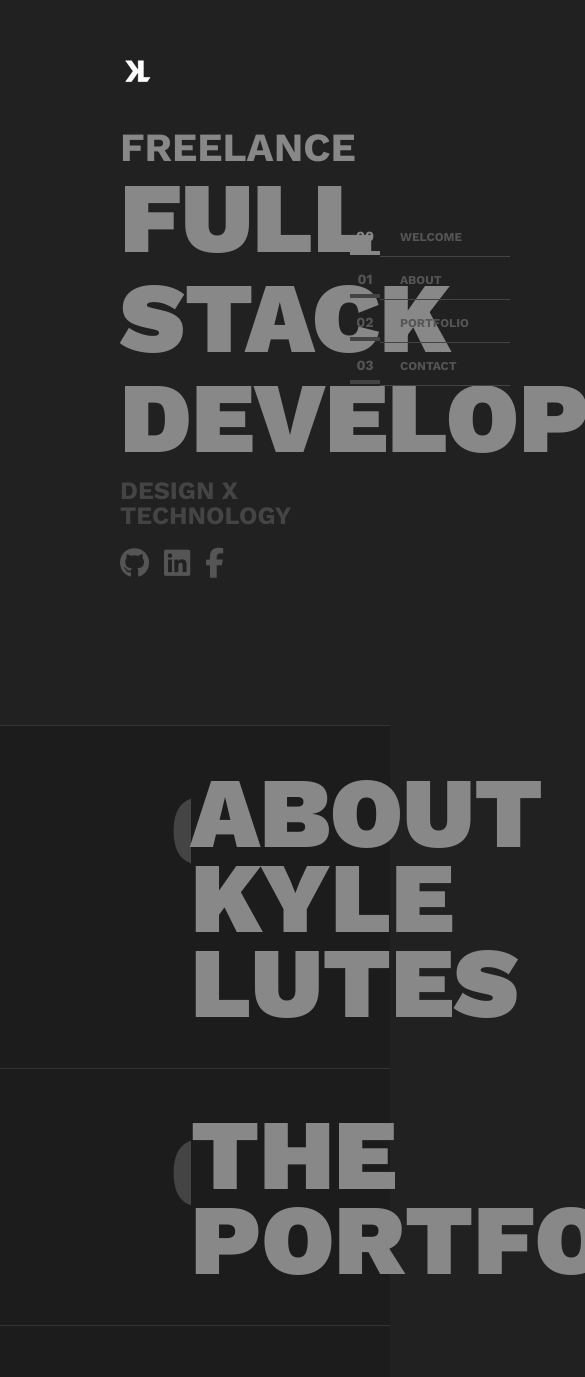
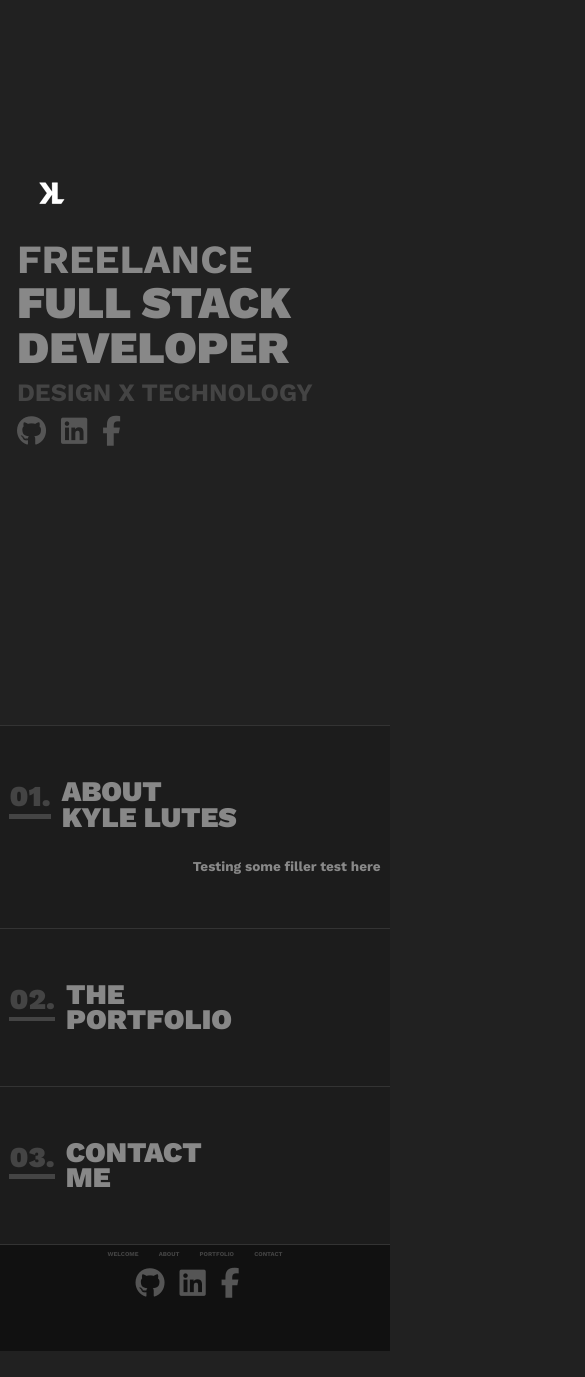
Before and after one commit to justlutes/portfolio-2.0, a React (Create React App) app: page / in a window 390 px wide. Shown: the part 127-1504 px from the top of the page, 585 px wide, since content can reach past the window. After the commit the page ends 1478 px from the top, so only its background shows below. Built offline with nearby package versions, Linux system fonts and the light colour scheme.

Commit message:
mobile styles setup

```diff
--- a/src/assets/index.css
+++ b/src/assets/index.css
@@ -17,9 +17,15 @@ body {
 
 :root {
   background-color: #212121;
-  font-size: 62.5%;
+  font-size: 23.5%;
 }
 
 h1 {
   font-weight: 900;
 }
+
+@media all and (min-width: 50em) {
+  :root {
+    font-size: 62.5%;
+  }
+}
--- /dev/null
+++ b/src/atoms/SectionTagLine.js
@@ -0,0 +1,16 @@
+import React from "react";
+import styled from "styled-components";
+
+const SectionTagLine = ({ text }) => {
+  return <Wrapper>{text}</Wrapper>;
+};
+
+const Wrapper = styled.div`
+    font-size: calc(2rem + (3 - 2) * (100vw - 32rem)/ (76.8 - 32));
+    font-weight: 600;
+    line-height: 1.3;
+    text-align: right;
+    margin-top: calc(4rem + (6 - 4) * (100vw - 32rem)/ (76.8 - 32));
+`;
+
+export default SectionTagLine;
--- a/src/molecules/SectionHeader.js
+++ b/src/molecules/SectionHeader.js
@@ -3,7 +3,6 @@ import styled from "styled-components";
 
 const Sectionheader = ({ number, top, bottom }) => {
   return (
-    <Container>
     <TitleContainer>
       <NumberContainer>
         <SectionNumber>
@@ -18,21 +17,21 @@ const Sectionheader = ({ number, top, bottom }) => {
         <Title>{bottom}</Title>
       </SectionTitle>
     </TitleContainer>
-    </Container>
   );
 };
 
-const Container = styled.div`padding: 0 5rem;`;
-
 const TitleContainer = styled.div`
-  padding-left: 12rem;
+  padding-left: 0;
   display: flex;
   flex-direction: row;
+  @media all and (min-width: 50em) {
+    padding-left: 12rem;
+  }
 `;
 
 const SectionTitle = styled.div`
-  font-size: 10rem;
-  line-height: 0.85;
+  font-size: calc(3.4rem + (6 - 3.4) * (100vw - 32rem)/ (76.8 - 32));
+  line-height: 0.9;
   color: #888;
   font-weight: 900;
   display: flex;
@@ -48,16 +47,22 @@ const Title = styled.span`
 const NumberContainer = styled.div`
   display: flex;
   flex-direction: column;
+  padding-right: 3rem;
+  overflow: hidden;
+  @media all and (min-width: 50em) {
     padding-right: calc(2rem + (2.5 - 2) * (100vw - 32rem)/ (76.8 - 32));
-  overflow: hidden;
+  }
 `;
 
 const SectionNumber = styled.span`
-  font-size: 10rem;
+  font-size: calc(3.2rem + (6 - 3.2) * (100vw - 32rem)/ (76.8 - 32));
   line-height: 1.2;
   color: #444;
   font-weight: 900;
   display: flex;
+  @media all and (min-width: 50em) {
+    font-size: 10rem;
+  }
 `;
 
 const NumberPart = styled.span`
@@ -67,7 +72,7 @@ const NumberPart = styled.span`
 
 const NumberLine = styled.span`
   transform: matrix(1, 0, 0, 1, 0, 0);
-  height: 1.5rem;
+  height: calc(.5rem + (1 - .5) * (100vw - 32rem)/ (76.8 - 32));;
   background-color: #444;
   display: inline-block;
 `;
--- a/src/organisms/Footer.js
+++ b/src/organisms/Footer.js
@@ -53,6 +53,7 @@ const List = styled.ul`
   align-items: center;
   list-style: none;
   width: 50%;
+  padding: 0;
 `;
 
 export default Footer;
--- a/src/organisms/Navigation.js
+++ b/src/organisms/Navigation.js
@@ -57,12 +57,15 @@ class Navigation extends React.Component {
 }
 
 const Wrapper = styled.ul`
+display: none;
+@media all and (min-width: 50em) {
   display: block;
   position: fixed;
   top: 50vh;
   right: 0;
   list-style: none;
   transform: translateY(-50%);
+}
 `;
 
 export default Navigation;
--- a/src/templates/About.js
+++ b/src/templates/About.js
@@ -3,6 +3,7 @@ import styled from "styled-components";
 import { Element } from "react-scroll";
 
 import SectionHeader from "../molecules/SectionHeader";
+import SectionTagLine from "../atoms/SectionTagLine";
 
 class About extends React.Component {
   render() {
@@ -10,6 +11,7 @@ class About extends React.Component {
       <Element name="about">
         <Wrapper>
           <SectionHeader number="1" top="About" bottom="Kyle Lutes" />
+          <SectionTagLine text="Testing some filler test here" />
         </Wrapper>
       </Element>
     );
@@ -21,6 +23,8 @@ const Wrapper = styled.section`
   border-top: 0.1rem solid #333;
   padding-bottom: calc(10rem + (15 - 10) * (100vw - 76.8rem)/ (110 - 76.8));
   padding-top: calc(10rem + (15 - 10) * (100vw - 76.8rem)/ (110 - 76.8));
+  padding-left: 2.5rem;
+  padding-right: 2.5rem;
 `;
 
 export default About;
--- a/src/templates/Contact.js
+++ b/src/templates/Contact.js
@@ -21,6 +21,8 @@ const Wrapper = styled.section`
   border-top: 0.1rem solid #333;
   padding-bottom: calc(10rem + (15 - 10) * (100vw - 76.8rem)/ (110 - 76.8));
   padding-top: calc(10rem + (15 - 10) * (100vw - 76.8rem)/ (110 - 76.8));
+  padding-left: 2.5rem;
+  padding-right: 2.5rem;
 `;
 
 export default Contact;
--- a/src/templates/Header.js
+++ b/src/templates/Header.js
@@ -37,19 +37,25 @@ const IconWrapper = styled.div`
   flex-direction: row;
   justify-content: flex-start;
   align-items: center;
-  padding-left: 12rem;
+  padding-left: 4.5rem;
   margin-top: 1.5rem;
   font-size: 30px;
+  @media all and (min-width: 50em) {
+    padding-left: 12rem;
+  }
 `;
 
 const Title = styled.p`
   font-weight: 900;
   color: #888;
-  font-size: 100px;
+  font-size: 12rem;
   text-transform: uppercase;
-  padding-left: 12rem;
+  padding-left: 4.5rem;
   margin: 0;
   line-height: 1;
+  @media all and (min-width: 50em) {
+    padding-left: 12rem;
+  }
 `;
 
 const SubTitle = Title.extend`
@@ -68,8 +74,12 @@ const LogoWrapper = styled.div`
   display: flex;
   flex-direction: row;
   justify-content: flex-start;
-  margin: 25px 0;
-  padding-left: 9rem;
+  margin: 15px 0;
+  padding-left: 1rem;
+  @media all and (min-width: 50em) {
+    margin: 25px 0;
+    padding-left: 9rem;
+  }
 `;
 
 const Wrapper = styled.section`
--- a/src/templates/Portfolio.js
+++ b/src/templates/Portfolio.js
@@ -21,6 +21,8 @@ const Wrapper = styled.section`
   border-top: 0.1rem solid #333;
   padding-bottom: calc(10rem + (15 - 10) * (100vw - 76.8rem)/ (110 - 76.8));
   padding-top: calc(10rem + (15 - 10) * (100vw - 76.8rem)/ (110 - 76.8));
+  padding-left: 2.5rem;
+  padding-right: 2.5rem;
 `;
 
 export default Portfolio;
```
Lines whose indentation alone changed are shown as unchanged.
